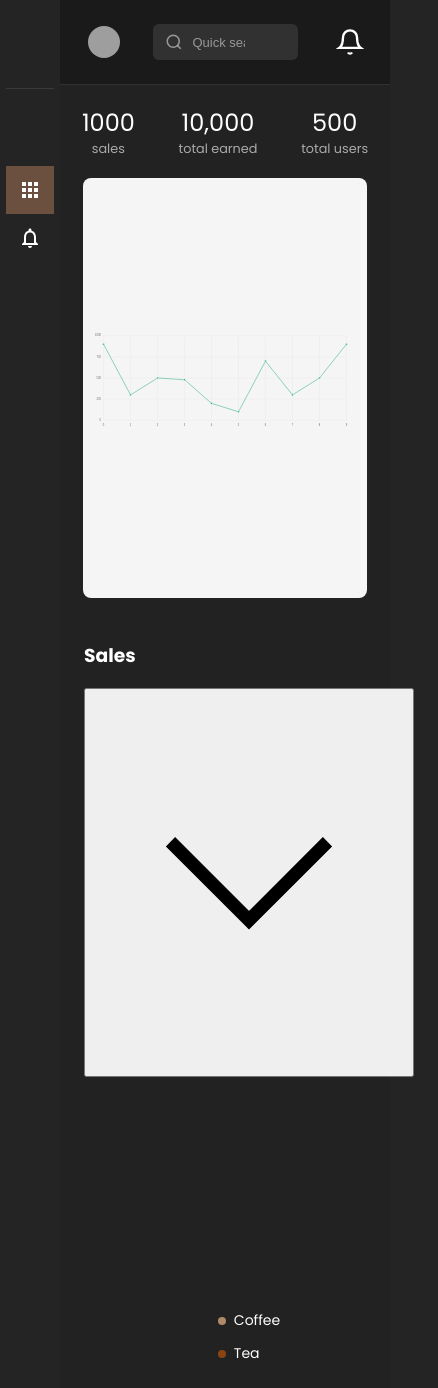
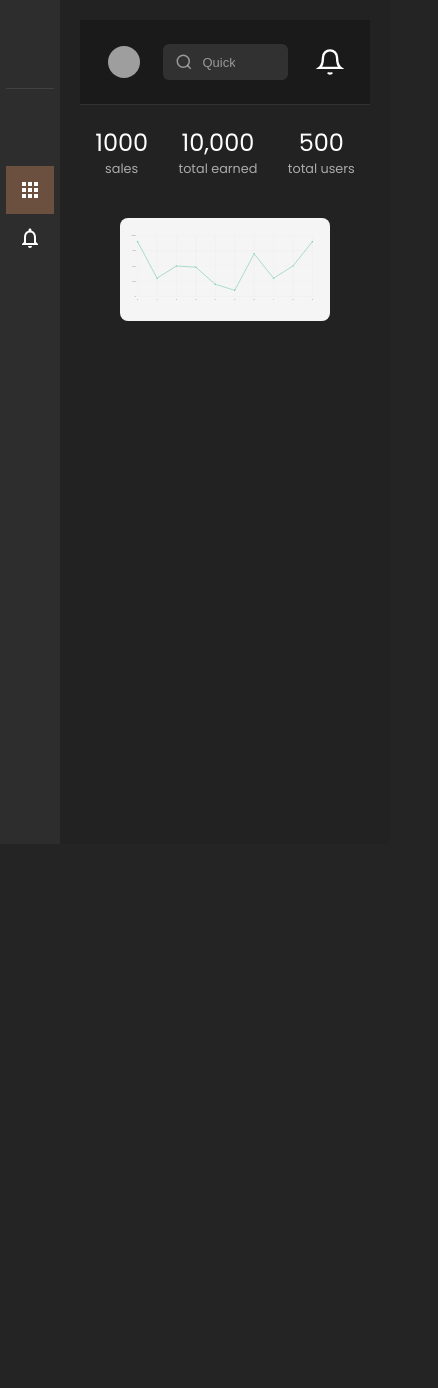
Before and after one commit to nuelsha/Coffee_And_Tea_Automation-Client, a React (Vite) app: page /admin in a window 390 px wide. Shown: the whole page, 438 px wide, since content can reach past the window. After the commit the page ends 844 px from the top, so only its background shows below. Built offline with nearby package versions, Linux system fonts and the light colour scheme; grey boxes are pictures that could not be loaded.

Commit message:
Revert "Refactor admin dashboard styles and components for improved layout and responsiveness"
This reverts commit 61642f9cc16b71f471a5c79d74d1e84e6db50cc4.

```diff
--- a/src/components/Admin_com/Dashboard.css
+++ b/src/components/Admin_com/Dashboard.css
@@ -2,6 +2,7 @@
   flex: 1;
   background-color: #222;
   color: white;
+  padding: 20px;
 }
 .stats {
   display: flex;
@@ -24,8 +25,9 @@
   display: block;
   justify-content: center;
 }
-.chart {
-  margin: 30px;
+.charts {
+  display: flex;
+  justify-content: space-around;
+  margin: 20px;
+  padding: 20px;
 }
-.line-chart {
-}
--- a/src/components/Admin_com/Dashbord.jsx
+++ b/src/components/Admin_com/Dashbord.jsx
@@ -19,11 +19,8 @@ function Dashboard() {
           500 <span>total users</span>
         </div>
       </div>
-      <div className="line-charts">
+      <div className="charts">
         <LineGraph />
-      </div>
-      <div className="charts">
-        <Chart />
       </div>
     </div>
   );
--- a/src/components/Admin_com/Sidebar.css
+++ b/src/components/Admin_com/Sidebar.css
@@ -1,6 +1,6 @@
 .sidebar {
   width: 250px;
-  height: 100%;
+  height: 100vh;
   background-color: #2d2d2d;
   color: white;
   display: flex;
@@ -37,7 +37,7 @@
   display: flex;
   align-items: center;
   gap: 0.75rem;
-  padding: 0.75rem;
+  padding: 0.75rem 1.5rem;
   color: white;
   text-decoration: none;
   transition: background-color 0.2s ease;
--- a/src/components/Admin_com/chart.css
+++ b/src/components/Admin_com/chart.css
@@ -1,23 +1,44 @@
-.chart-container {
+.progress-container {
   display: flex;
-  justify-content: space-around;
-  align-items: flex-start;
+  align-items: center;
   gap: 2rem;
-  padding: 1.5rem;
-  /* background-color: #18181b; */
+  padding: 2rem;
+  background-color: #2d2d2d;
   border-radius: 1rem;
-  width: 100%;
 }
 
 .chart-wrapper {
   position: relative;
-  width: 200px;
-  height: 200px;
+}
+
+.progress-ring {
+  transform: rotate(-90deg);
+}
+
+.progress-ring-circle-bg {
+  fill: none;
+  stroke: rgba(255, 255, 255, 0.1);
+  stroke-width: 12px;
+}
+
+.progress-ring-circle {
+  fill: none;
+  stroke-width: 12px;
+  stroke-linecap: round;
+  transition: stroke-dashoffset 0.5s ease;
+}
+
+.progress-ring-circle.coffee {
+  stroke: #b08968;
+}
+
+.progress-ring-circle.tea {
+  stroke: #8b4513;
 }
 
 .legend-panel {
-  background-color: #27272a;
-  padding: 1rem;
+  background-color: #333333;
+  padding: 1.5rem;
   border-radius: 0.75rem;
   min-width: 200px;
 }
@@ -27,38 +48,12 @@
   justify-content: space-between;
   align-items: center;
   margin-bottom: 1rem;
-  padding-bottom: 0.5rem;
+  color: white;
 }
 
-.title {
-  color: white;
-  font-size: 1rem;
-  font-weight: 500;
-}
-
-.timeframe-button {
-  height: 2rem;
-  display: flex;
-  align-items: center;
-  gap: 0.5rem;
-  background: none;
-  border: none;
-  color: #a1a1aa;
-  font-size: 0.875rem;
-  cursor: pointer;
-  padding: 0.25rem 0.5rem;
-  border-radius: 0.25rem;
-  transition: background-color 0.2s;
-}
-
-.timeframe-button:hover {
-  background-color: #3f3f46;
-}
-
-.chevron-icon {
-  fill: none;
-  stroke: currentColor;
-  stroke-width: 2;
+.time-period {
+  color: #888;
+  font-size: 0.9rem;
 }
 
 .legend-items {
@@ -71,6 +66,7 @@
   display: flex;
   align-items: center;
   gap: 0.5rem;
+  color: white;
 }
 
 .legend-dot {
@@ -86,21 +82,3 @@
 .legend-dot.tea {
   background-color: #8b4513;
 }
-
-.legend-label {
-  color: white;
-  font-size: 0.875rem;
-}
-
-/* Responsive adjustments */
-@media (max-width: 640px) {
-  .chart-container {
-    flex-direction: column;
-    align-items: center;
-    gap: 1rem;
-  }
-
-  .legend-panel {
-    width: 100%;
-  }
-}
--- a/src/components/Admin_com/chart.jsx
+++ b/src/components/Admin_com/chart.jsx
@@ -1,63 +1,75 @@
 import React from "react";
-import { PieChart, Pie, Cell, ResponsiveContainer } from "recharts";
 import "./chart.css";
 
-const data = [
-  { name: "Coffee", value: 60 },
-  { name: "Tea", value: 40 },
-];
+export default function Chart() {
+  // Calculate SVG parameters
+  const size = 200;
+  const strokeWidth = 12;
+  const radius = (size - strokeWidth) / 2;
+  const center = size / 2;
+  const circumference = 2 * Math.PI * radius;
 
-const COLORS = ["#D97706", "#78350F"];
+  // Progress values (0-100)
+  const outerProgress = 75; // Coffee progress
+  const innerProgress = 45; // Tea progress
 
-const Chart = () => {
+  // Calculate stroke dasharray and dashoffset
+  const getPathProperties = (progress) => {
+    const dashoffset = circumference - (progress / 100) * circumference;
+    return {
+      strokeDasharray: `${circumference} ${circumference}`,
+      strokeDashoffset: dashoffset,
+    };
+  };
+
+  // Calculate path for circles
+  const getPath = (radius) => {
+    return `M ${center} ${strokeWidth / 2}
+            A ${radius} ${radius} 0 0 1 ${center} ${size - strokeWidth / 2}
+            A ${radius} ${radius} 0 0 1 ${center} ${strokeWidth / 2}`;
+  };
+
   return (
-    <div className="chart-container">
-      <div className="chart-header">
-        <h3 className="chart-title">Sales</h3>
-        <button className="chart-button">
-          <svg
-            xmlns="http://www.w3.org/2000/svg"
-            fill="none"
-            viewBox="0 0 24 24"
-            stroke="currentColor"
-            height="12"
-          >
-            <path d="M6 9l6 6 6-6" />
+    <div className="progress-container">
+      <div className="chart-wrapper">
+        <svg width={size} height={size} className="progress-ring">
+          {/* Background circles */}
+          <path d={getPath(radius)} className="progress-ring-circle-bg outer" />
+          <path
+            d={getPath(radius - strokeWidth - 4)}
+            className="progress-ring-circle-bg inner"
+          />
+
+          {/* Progress circles */}
+          <path
+            d={getPath(radius)}
+            className="progress-ring-circle coffee"
+            style={getPathProperties(outerProgress)}
+          />
+          <path
+            d={getPath(radius - strokeWidth - 4)}
+            className="progress-ring-circle tea"
+            style={getPathProperties(innerProgress)}
+          />
         </svg>
-        </button>
       </div>
-      <div className="chart-body">
-        <ResponsiveContainer width="100%" height={200}>
-          <PieChart>
-            <Pie
-              data={data}
-              innerRadius={60}
-              outerRadius={80}
-              paddingAngle={5}
-              dataKey="value"
-            >
-              {data.map((entry, index) => (
-                <Cell
-                  key={`cell-${index}`}
-                  fill={COLORS[index % COLORS.length]}
-                />
-              ))}
-            </Pie>
-          </PieChart>
-        </ResponsiveContainer>
+
+      <div className="legend-panel">
+        <div className="legend-header">
+          <span>Sale</span>
+          <span className="time-period">This Week</span>
         </div>
         <div className="legend-items">
           <div className="legend-item">
             <span className="legend-dot coffee"></span>
-          <span className="legend-label">Coffee</span>
+            <span>Coffee</span>
           </div>
           <div className="legend-item">
             <span className="legend-dot tea"></span>
-          <span className="legend-label">Tea</span>
+            <span>Tea</span>
+          </div>
         </div>
       </div>
     </div>
   );
-};
-
-export default Chart;
+}
--- a/src/components/Admin_com/header.css
+++ b/src/components/Admin_com/header.css
@@ -55,7 +55,6 @@
 }
 
 .chevron-icon {
-  width: 16px;
   opacity: 0.5;
 }
 
--- a/src/components/Admin_com/line-graph.css
+++ b/src/components/Admin_com/line-graph.css
@@ -1,6 +1,5 @@
 .graph-container {
-  width: 80%;
-  height: 400px;
+  width: 100%;
   max-width: 1200px;
   margin: 0 auto;
   background-color: #f5f5f5;
@@ -10,7 +9,7 @@
 
 svg {
   width: 100%;
-  height: 380px;
+  height: auto;
   overflow: visible;
 }
 
--- a/src/components/Admin_com/line-graph.jsx
+++ b/src/components/Admin_com/line-graph.jsx
@@ -98,7 +98,7 @@ export function LineGraph() {
   });
 
   return (
-    <div className="graph-container ">
+    <div className="graph-container">
       <svg viewBox={`0 0 ${width} ${height}`}>
         {/* Grid lines */}
         {gridLinesY}
```
Lines whose indentation alone changed are shown as unchanged.
